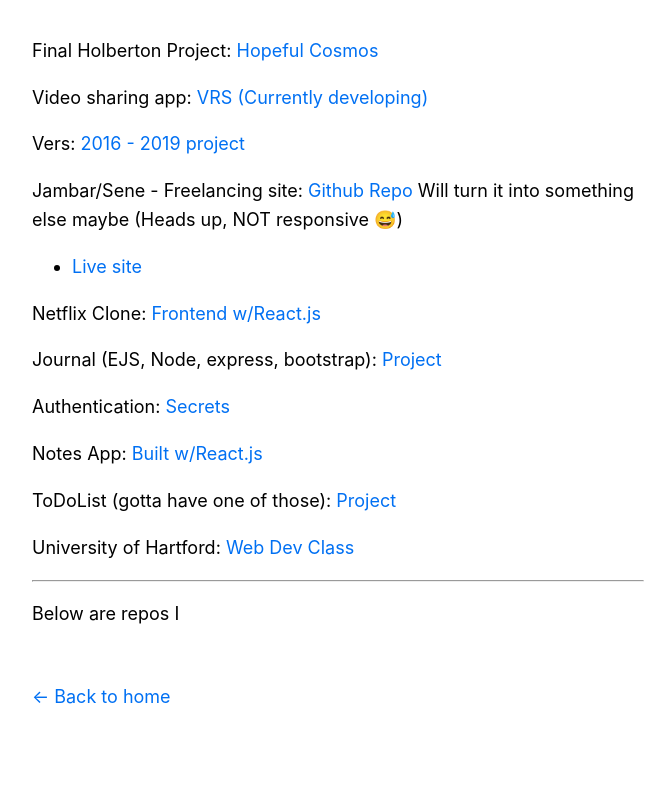
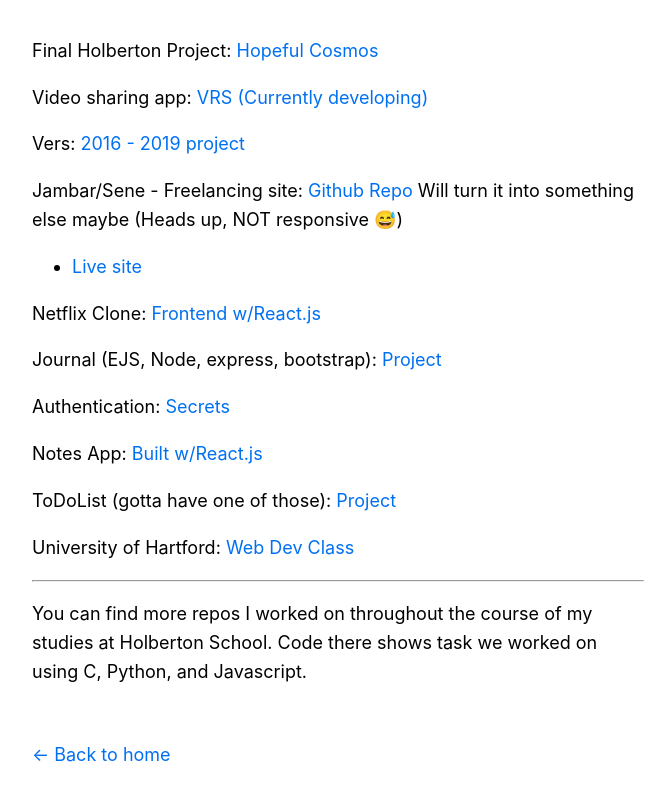
Before and after one commit to SeckMohameth/mohamethseck.com, a Next.js app: page /projects/first-post in a window 1280 px wide. Shown: the part 456-1256 px from the top of the page, without its empty margins (302-966 px from the left). Built offline with nearby package versions, Linux system fonts and the light colour scheme.

Commit message:
project section updated

```diff
--- a/pages/projects/first-post.js
+++ b/pages/projects/first-post.js
@@ -30,7 +30,7 @@ export default function FirstPost() {
             <p>University of Hartford: <a href="https://github.com/SeckMohameth/UHart-Web-Dev-Portfolio" target="_blank">Web Dev Class</a></p>
 
             <hr />
-            <p>Below are repos I</p>
+            <p>You can find more repos I worked on throughout the course of my studies at Holberton School. Code there shows task we worked on using C, Python, and Javascript.</p>
 
     </Layout>
     </>
```
